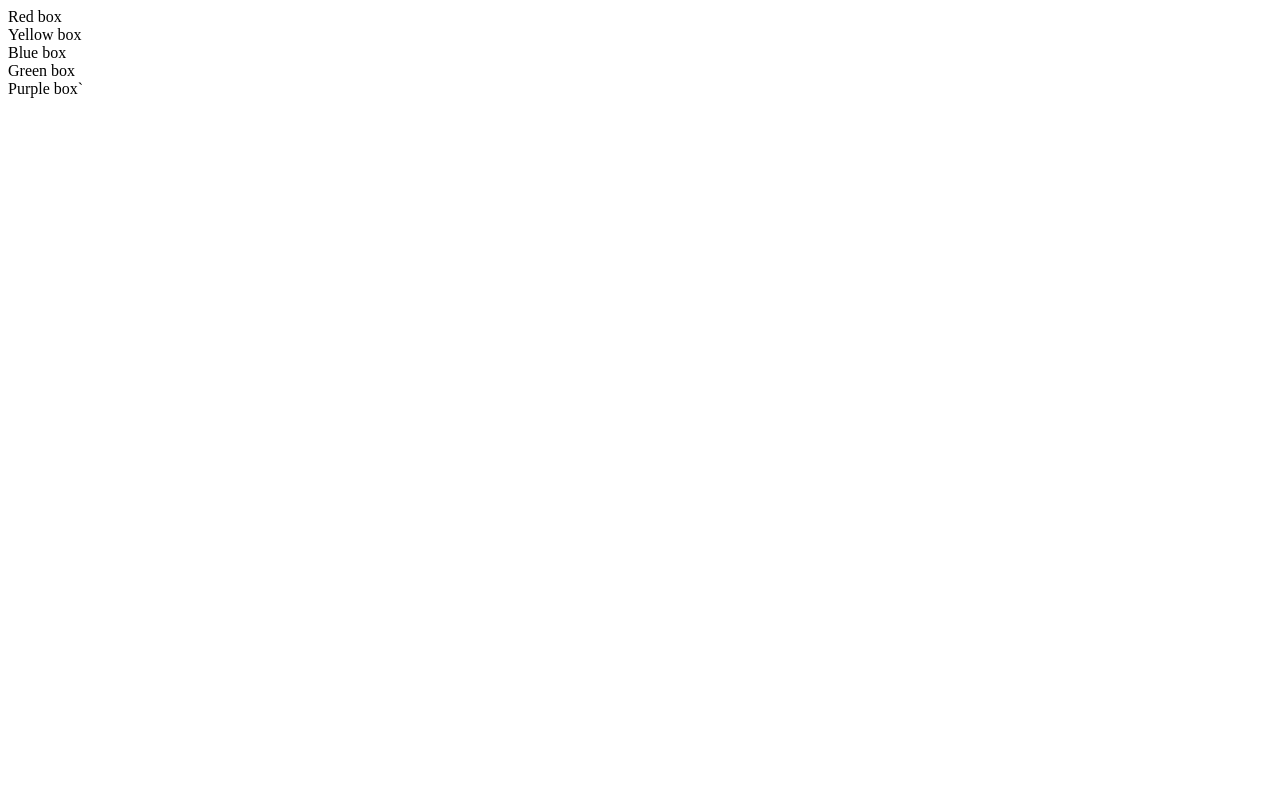
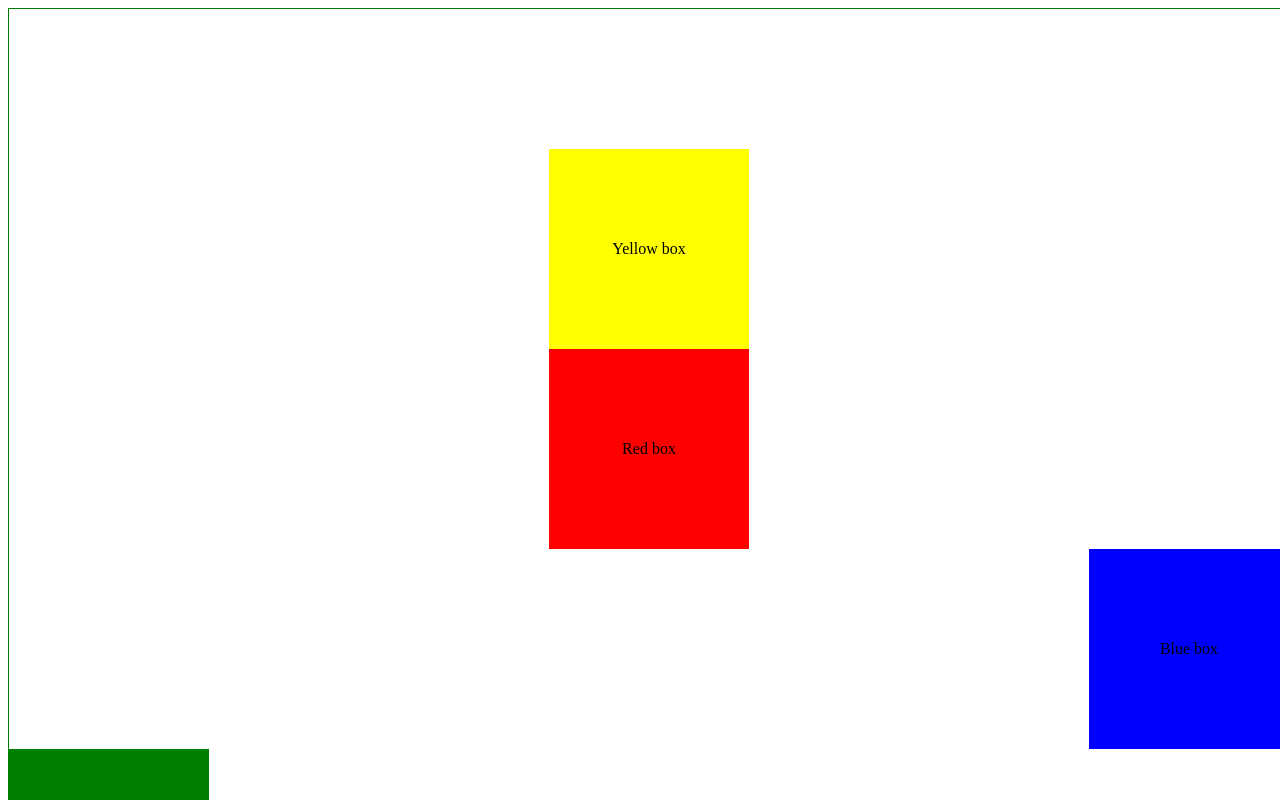
Before and after one commit to sailyn/flexbox-examples, a plain HTML site: page index.html in a window 1280 px wide. Shown: the top 800 px of the page. Drawn offline with Linux system fonts and the light colour scheme.

Commit message:
Updated pruple box to aqua box

```diff
--- a/index.html
+++ b/index.html
@@ -21,8 +21,8 @@
         <div class="green">
             Green box
         </div>
-        <div class="purple">
-            Purple box`
+        <div class="aqua">
+            Aqua box
         </div>
     </div>
 </body>
--- a/styles.css
+++ b/styles.css
@@ -0,0 +1,37 @@
+.container {
+    border: 1px green solid;
+    height: 100vw;
+    width: 100vw;
+    display: flex;
+    flex-direction: column;
+    align-items: center;
+    justify-content: center;
+}
+.red, .yellow, .blue, .green, .aqua {
+    height: 200px;
+    width: 200px;
+    display: flex;
+    justify-content: center;
+    align-items: center;
+}
+.red {
+    background-color: red;
+}
+.yellow {
+    background-color: yellow;
+    order: -1;
+}
+
+.blue {
+    background-color: blue;
+    align-self: flex-end;
+}
+
+.green {
+    background-color: green;
+    align-self: flex-start;
+}
+
+.aqua {
+    background-color: aqua;
+}
```
